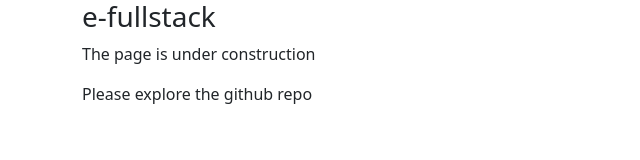
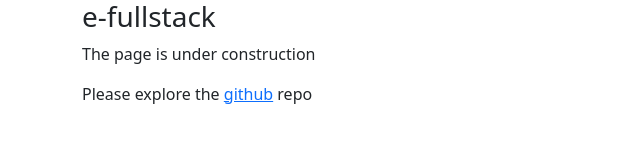
Before and after one commit to fullstack1o1/fullstack1o1.github.io, a plain HTML site: page index.html in a window 1280 px wide. Shown: the full height of the page, 0-640 px from the left. Drawn offline with nearby package versions, Linux system fonts and the light colour scheme.

Commit message:
Update index.html

```diff
--- a/index.html
+++ b/index.html
@@ -10,7 +10,7 @@
     <div class="container">
       <h3>e-fullstack</h3>
       <p>The page is under construction</p>
-      <p>Please explore the github repo </p> <a href="https://github.com/e-fullstack" target="_blank"></a>
+      <p>Please explore the <a href="https://github.com/e-fullstack" target="_blank">github</a> repo </p>
     </div>
 
     <script src="https://cdn.jsdelivr.net/npm/bootstrap@5.2.0/dist/js/bootstrap.bundle.min.js" integrity="sha384-A3rJD856KowSb7dwlZdYEkO39Gagi7vIsF0jrRAoQmDKKtQBHUuLZ9AsSv4jD4Xa" crossorigin="anonymous"></script>
```
